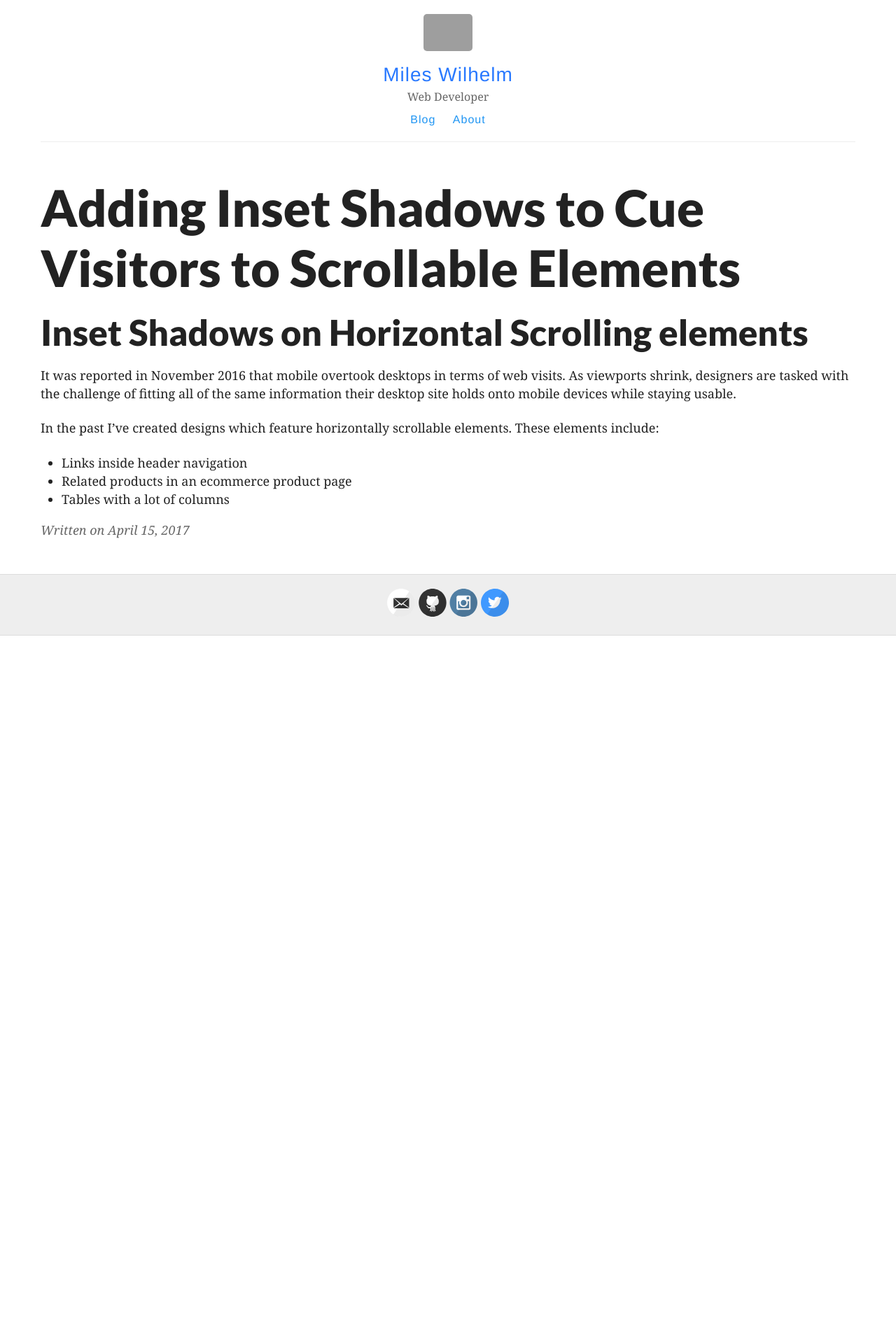
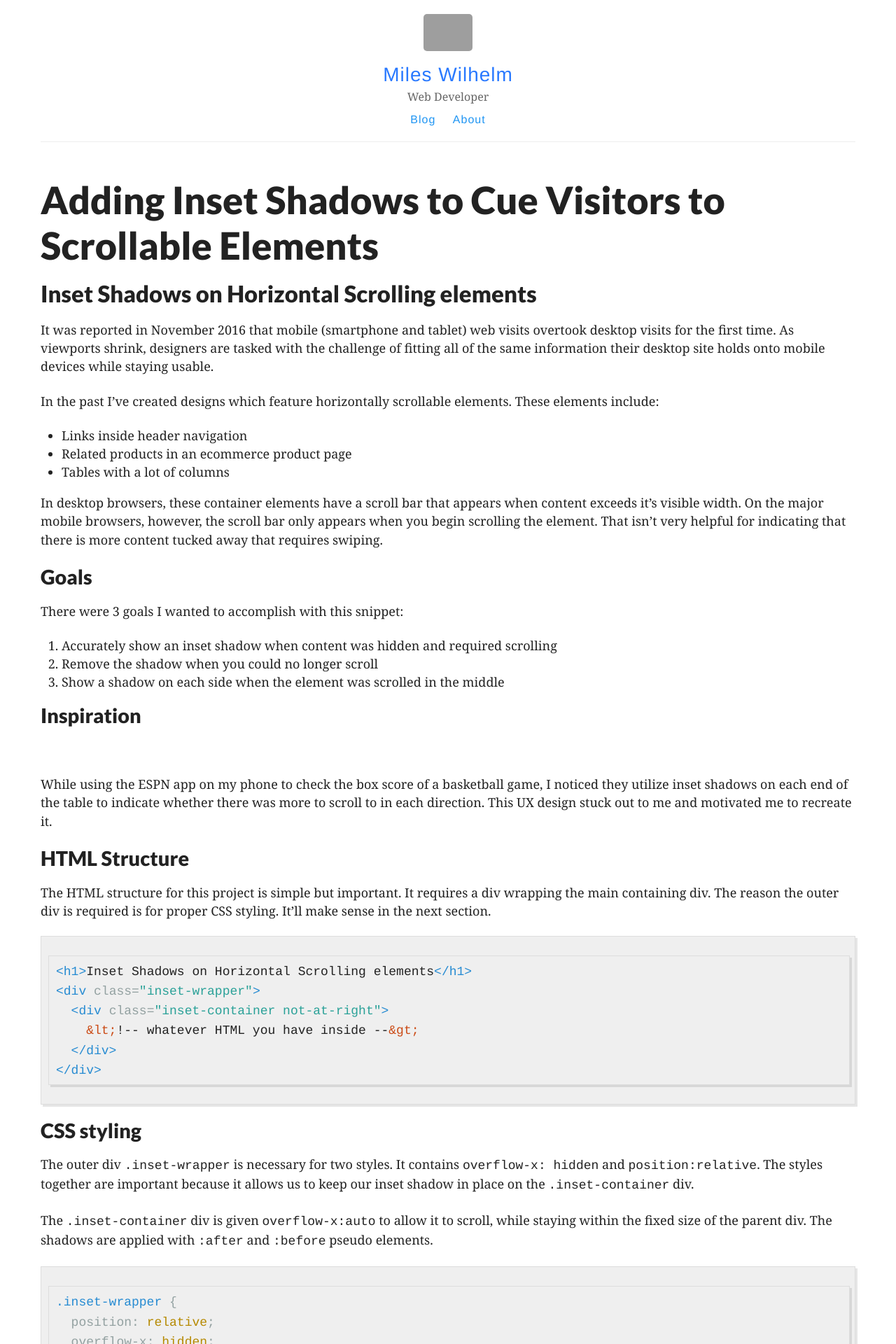
Before and after one commit to mileswilhelm/mileswilhelm.github.io, a Jekyll site: the page built from _posts/2017-4-15-Adding-Inset-Shadows-to-Cue-Visitors-to-Scrollable-Elements.md, in a window 1280 px wide. Shown: the top 1920 px of the page at 70% size. Built offline with Jekyll 4.4.1, drawn with Linux system fonts in a browser that asks for light colours; before the commit the page ends 908 px from its top, so only the background shows below that; some of the changed text lies outside the part shown; grey boxes are pictures that could not be loaded.

Commit message:
Added first blog post
Inset scrollable shadows

````diff
--- a/_posts/2017-4-15-Adding-Inset-Shadows-to-Cue-Visitors-to-Scrollable-Elements.md
+++ b/_posts/2017-4-15-Adding-Inset-Shadows-to-Cue-Visitors-to-Scrollable-Elements.md
@@ -7,10 +7,141 @@ tags: [web, UX, UI, responsive, css, javascript]
 
 ## Inset Shadows on Horizontal Scrolling elements
 
-It was reported in November 2016 that mobile overtook desktops in terms of web visits. As viewports shrink, designers are tasked with the challenge of fitting all of the same information their desktop site holds onto mobile devices while staying usable.
+It was reported in November 2016 that mobile (smartphone and tablet) web visits overtook desktop visits for the first time. As viewports shrink, designers are tasked with the challenge of fitting all of the same information their desktop site holds onto mobile devices while staying usable.
 
 In the past I've created designs which feature horizontally scrollable elements. These elements include:
 
 - Links inside header navigation
 - Related products in an ecommerce product page
 - Tables with a lot of columns
+
+In desktop browsers, these container elements have a scroll bar that appears when content exceeds it's visible width. On the major mobile browsers, however, the scroll bar only appears when you begin scrolling the element. That isn't very helpful for indicating that there is more content tucked away that requires swiping.
+
+### Goals
+
+There were 3 goals I wanted to accomplish with this snippet:
+
+1. Accurately show an inset shadow when content was hidden and required scrolling
+2. Remove the shadow when you could no longer scroll
+3. Show a shadow on each side when the element was scrolled in the middle
+
+### Inspiration
+
+![]()
+
+While using the ESPN app on my phone to check the box score of a basketball game, I noticed they utilize inset shadows on each end of the table to indicate whether there was more to scroll to in each direction. This UX design stuck out to me and motivated me to recreate it.
+
+### HTML Structure
+
+The HTML structure for this project is simple but important. It requires a div wrapping the main containing div. The reason the outer div is required is for proper CSS styling. It'll make sense in the next section.
+
+```html
+<h1>Inset Shadows on Horizontal Scrolling elements</h1>
+<div class="inset-wrapper">
+  <div class="inset-container not-at-right">
+    &lt;!-- whatever HTML you have inside --&gt;
+  </div>
+</div>
+```
+
+### CSS styling
+
+The outer div `.inset-wrapper` is necessary for two styles. It contains `overflow-x: hidden` and `position:relative`. The styles together are important because it allows us to keep our inset shadow in place on the `.inset-container` div.
+
+The `.inset-container` div is given `overflow-x:auto` to allow it to scroll, while staying within the fixed size of the parent div. The shadows are applied with `:after` and `:before` pseudo elements.
+
+```css
+.inset-wrapper {
+  position: relative;
+  overflow-x: hidden;
+}
+
+.inset-container {
+  overflow-x: auto;
+}
+
+.inset-container.not-at-right:after,
+.inset-container.not-at-left:before {
+	content: '';
+  height: 100%;
+  width: 15px;
+  top: 0;
+	position: absolute;
+}
+
+.inset-container.not-at-right:after {
+	right: 0;
+  background: linear-gradient(to right, rgba(0,0,0,0), rgba(0,0,0,0.2));
+}
+
+.inset-container.not-at-left:before {
+	left: 0;
+  background: linear-gradient(to right, rgba(0,0,0,0.2), rgba(0,0,0,0));
+}
+```
+
+That's the bare minimum required. Luckily, this snippet is very unopinionated of the HTML and styling used inside the scrolling container.
+
+**NOTE:** *This example is set up without media queries. If you only need this style on mobile viewports, I would recommend only applying the shadows in your mobile media queries. If you don't, however, the shadows won't show if the div doesn't need to be scrolled.*
+
+### Adding Javascript
+
+Luckily, the sort of behavior I was trying to add can be accomplished with relatively simple Javascript code.
+
+First, I added an id to the inset container div so we can target it with our code. Then, I set up the two variables we need.
+
+The first variable will be used to simply target the element we want to add the shadow effect to. The second is used to track where in the div the scroll bar is by using the `scrollLeft` property.
+
+```javascript
+var target = document.getElementById("scrollDiv");
+
+var x = target.scrollLeft;
+```
+
+Next, I created a function called `updateDiv` which takes an argument of the current scroll position. The function defines a throwaway variable `divWidth` which calculates the max value `target.scrollLeft` can return.
+
+Using the current scroll position argument, we can compare where in the div the user has scrolled compared to the minimum and maximum values they could scroll. This allows us to set up four simple if statements to add or remove the classes responsible for adding the inset shadows.
+
+```javascript
+function updateDiv(scroll_pos) {
+	var divWidth = target.scrollWidth - target.clientWidth;
+
+	if (scroll_pos == 0) {
+		target.classList.remove("not-at-left");
+	}
+
+  if (scroll_pos > 0) {
+    target.classList.add("not-at-left");
+  }
+
+	if (scroll_pos < divWidth) {
+		target.classList.add("not-at-right");
+	}
+
+	if (scroll_pos == divWidth) {
+		target.classList.remove("not-at-right");
+	}
+}
+```
+
+Now we have the variables we need to track and the function squared away. All that is left is attaching an event listener to our target div to run our function when scrolled.
+
+Inside the event listener function, we get the current `scrollLeft` value and apply it to our variable `x`. We can then send that updated scroll position as our argument into the function `updateDiv`.
+
+```javascript
+target.addEventListener('scroll', function(e) {
+  x = target.scrollLeft;
+  updateDiv(x);
+});
+```
+
+All put together, it looks something like this.
+
+<p data-height="481" data-theme-id="0" data-slug-hash="XRbmBy" data-default-tab="html,result" data-user="mileswilhelm" data-embed-version="2" data-pen-title="Inset Scrollable Shadow" data-preview="true" class="codepen">See the Pen <a href="https://codepen.io/mileswilhelm/pen/XRbmBy/">Inset Scrollable Shadow</a> by Miles Wilhelm (<a href="http://codepen.io/mileswilhelm">@mileswilhelm</a>) on <a href="http://codepen.io">CodePen</a>.</p>
+<script async src="https://production-assets.codepen.io/assets/embed/ei.js"></script>
+
+That's it. This code accomplishes all three goals. It accurately displays an inset shadow when the element isn't scrolled to a polar end and it accurately removes the shadow when it is.
+
+### Conclusion
+
+If I were to use this in a substantial project, I would rewrite the Javascript to be object oriented and reusable. But for a one off snippet, this code works fine.
--- a/style.scss
+++ b/style.scss
@@ -47,7 +47,7 @@ h1 {
   font-size: 2em;
 
   @include tablet {
-    font-size: 3.998em;
+    font-size: 2.998em;
   }
 }
 
@@ -77,7 +77,7 @@ h2 {
   font-size: 1.65em;
 
   @include tablet {
-    font-size: 2.827em;
+    font-size: 1.827em;
   }
 }
 
@@ -85,7 +85,7 @@ h3 {
   font-size: 1.41em;
 
   @include tablet {
-    font-size: 1.999em;
+    font-size: 1.6em;
   }
 }
 
````
